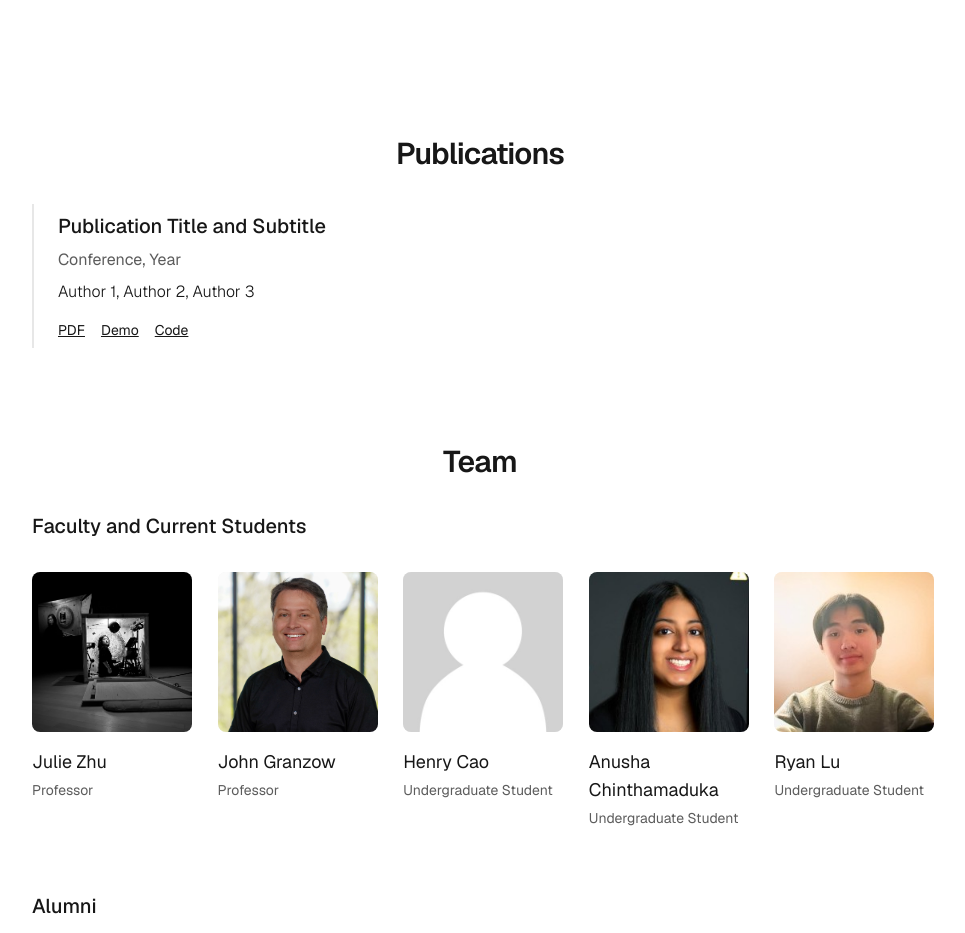
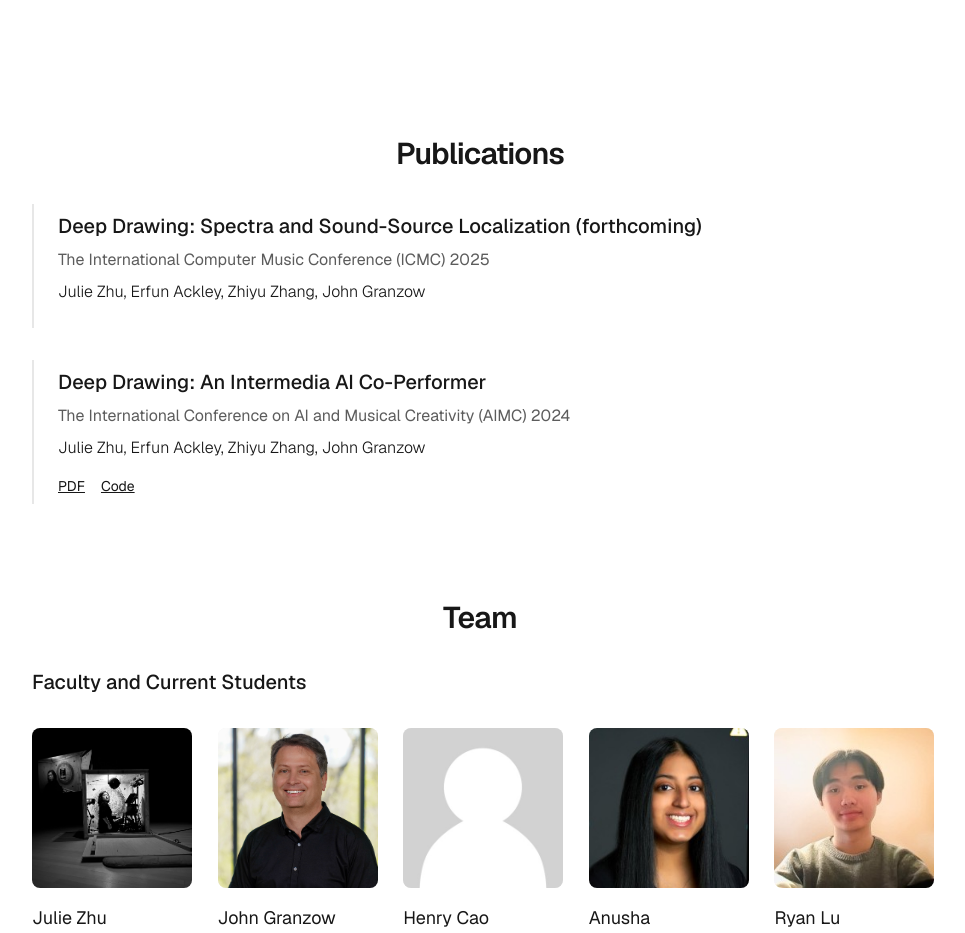
Before and after one commit to Deep-Drawing/website, a Next.js app: page / in a window 1280 px wide. Shown: the part 1980-2913 px from the top of the page, without its empty margins (160-1125 px from the left). Built offline with nearby package versions, Linux system fonts and the light colour scheme.

Commit message:
Finished publication section

```diff
--- a/src/app/page.tsx
+++ b/src/app/page.tsx
@@ -2,6 +2,7 @@
 
 import Image from 'next/image';
 import TeamSection from '@/components/teamSection';
+import PublicationsSection from '@/components/publicationsSection';
 
 export default function Home() {
   return (
@@ -113,22 +114,7 @@ export default function Home() {
       </section>
 
       {/* Publications Section */}
-      <section id="publications" className="mt-24 max-w-4xl mx-auto w-full scroll-mt-24">
-        <h2 className="text-center text-3xl font-semibold mb-8 tracking-tight">Publications</h2>
-
-        <div className="space-y-8">
-          <div className="border-l-2 border-foreground/10 pl-6 py-2">
-            <h3 className="text-xl font-medium">Publication Title and Subtitle</h3>
-            <p className="text-md text-foreground/70 mt-2 mb-2">Conference, Year</p>
-            <p className="text-md font-light mb-4">Author 1, Author 2, Author 3</p>
-            <div className="flex gap-4">
-              <a href="#" className="text-sm underline hover:text-foreground/70 transition-colors">PDF</a>
-              <a href="#" className="text-sm underline hover:text-foreground/70 transition-colors">Demo</a>
-              <a href="#" className="text-sm underline hover:text-foreground/70 transition-colors">Code</a>
-            </div>
-          </div>
-        </div>
-      </section>
+      <PublicationsSection />
 
       {/* Team Section */}
       <TeamSection />
--- /dev/null
+++ b/src/components/publicationsSection.tsx
@@ -0,0 +1,50 @@
+'use client';
+
+import publicationsData from '@/data/publications.json';
+
+interface Publication {
+  id: number;
+  title: string;
+  authors: string[];
+  conference: string;
+  year: number;
+  links: {
+    pdf?: string;
+    demo?: string;
+    code?: string;
+  };
+}
+
+export default function PublicationsSection() {
+  const { publications } = publicationsData;
+
+  // Sort publications in descending order by year (newest first)
+  const sortedPublications = [...publications].sort((a, b) => b.year - a.year);
+
+  return (
+    <section id="publications" className="mt-24 max-w-4xl mx-auto w-full scroll-mt-24">
+      <h2 className="text-center text-3xl font-semibold mb-8 tracking-tight">Publications</h2>
+
+      <div className="space-y-8">
+        {sortedPublications.map((publication: Publication) => (
+          <div key={publication.id} className="border-l-2 border-foreground/10 pl-6 py-2">
+            <h3 className="text-xl font-medium">{publication.title}</h3>
+            <p className="text-md text-foreground/70 mt-2 mb-2">{publication.conference}</p>
+            <p className="text-md font-light mb-4">{publication.authors.join(', ')}</p>
+            <div className="flex gap-4">
+              {publication.links.pdf && (
+                <a href={publication.links.pdf} className="text-sm underline hover:text-foreground/70 transition-colors">PDF</a>
+              )}
+              {publication.links.demo && (
+                <a href={publication.links.demo} className="text-sm underline hover:text-foreground/70 transition-colors">Demo</a>
+              )}
+              {publication.links.code && (
+                <a href={publication.links.code} className="text-sm underline hover:text-foreground/70 transition-colors">Code</a>
+              )}
+            </div>
+          </div>
+        ))}
+      </div>
+    </section>
+  );
+}
--- /dev/null
+++ b/src/data/publications.json
@@ -0,0 +1,24 @@
+{
+  "publications": [
+    {
+      "id": 1,
+      "title": "Deep Drawing: An Intermedia AI Co-Performer",
+      "authors": ["Julie Zhu", "Erfun Ackley", "Zhiyu Zhang", "John Granzow"],
+      "conference": "The International Conference on AI and Musical Creativity (AIMC) 2024",
+      "year": 2024,
+      "links": {
+        "pdf": "https://aimc2024.pubpub.org/pub/859kww47/release/1",
+        "code": "https://github.com/Deep-Drawing/spectrogram-models"
+      }
+    },
+    {
+      "id": 2,
+      "title": "Deep Drawing: Spectra and Sound-Source Localization (forthcoming)",
+      "authors": ["Julie Zhu", "Erfun Ackley", "Zhiyu Zhang", "John Granzow"],
+      "conference": "The International Computer Music Conference (ICMC) 2025",
+      "year": 2025,
+      "links": {
+      }
+    }
+  ]
+}
--- a/src/hooks/useLabMembers.ts
+++ b/src/hooks/useLabMembers.ts
@@ -11,7 +11,7 @@ export function useLabMembers() {
       try {
         setLoading(true);
         // Import the JSON data
-        const labMembersData = await import('@/data/lab-members.json');
+        const labMembersData = await import('@/data/labMembers.json');
         setData(labMembersData.default);
         setError(null);
       } catch (err) {
```
Also changed, not shown: src/data/labMembers.json (renamed from src/data/lab-members.json).
